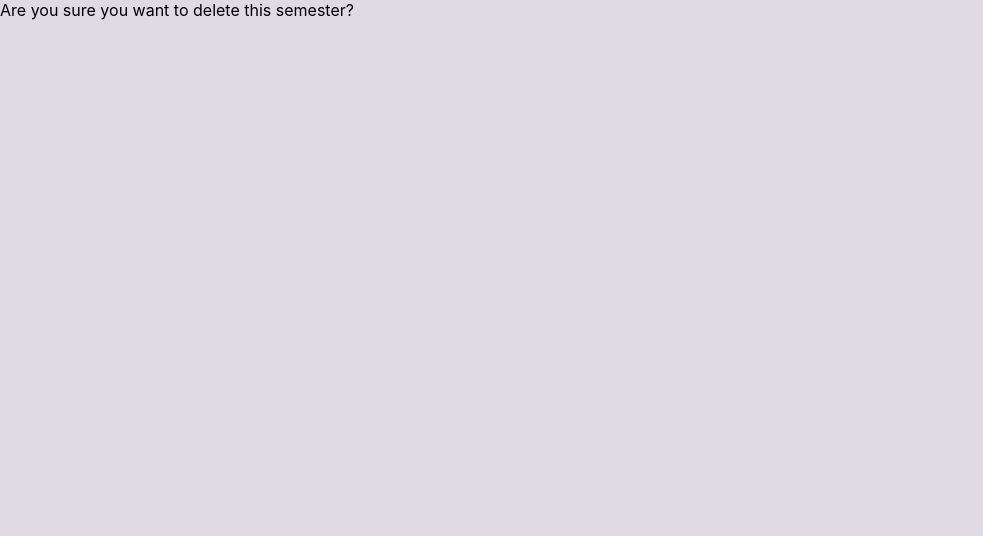
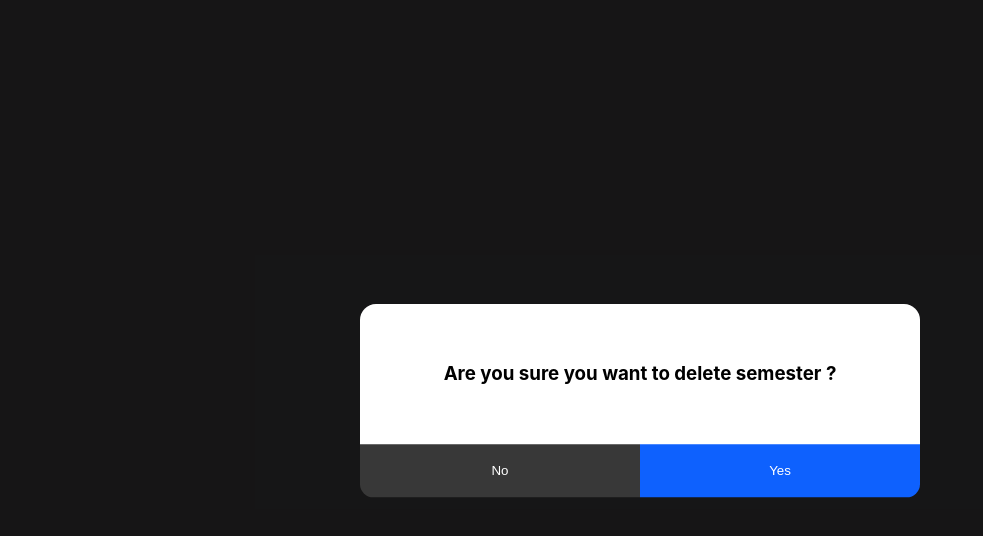
Before and after one commit to alexalextran/uni-mark-wam-calculator, a Next.js app: page /Components/ConfirmationModal in a window 1280 px wide. Shown: the top 536 px of the page, without its empty margins (0-983 px from the left). Built offline with nearby package versions, Linux system fonts and the light colour scheme; no server answers.

Commit message:
Developing the front end to allow for users to delete semesters if need be

```diff
--- a/pages/Components/ConfirmationModal.jsx
+++ b/pages/Components/ConfirmationModal.jsx
@@ -1,10 +1,14 @@
 import React from 'react';
+import styles from "../../styles/ConfirmationModal.module.scss";
 
-const ConfirmationModal = () => {
+const ConfirmationModal = ({setconfirm, semesterNO}) => {
     return (
-        <div>
-            Are you sure you want to delete this semester?
-        </div>
+        <main className={styles.main}>
+           <div><h3>Are you sure you want to delete semester {semesterNO}?</h3>
+           <span><button onClick={() => {setconfirm(false)}}>No</button>
+           <button>Yes</button></span>
+           </div>
+        </main>
     );
 }
 
--- a/styles/ConfirmationModal.module.scss
+++ b/styles/ConfirmationModal.module.scss
@@ -0,0 +1,53 @@
+@import "variables&functions";
+
+.main{
+    z-index: 1001;
+    background-color: rgba(0,0,0,0.9);
+    width: 100vw;
+    height: 100vh;
+    position: fixed;
+    bottom: 50%;
+    left: 50%;
+    transform: translate(-50%, 50%);
+
+    div{
+        border-radius: 1em;
+        @include absolutecenter;
+        opacity: 1 !important;
+        background-color: white;
+        width: 35em;
+        height: 12em;
+        @include flexCenter(column);
+        color: black;
+
+        h3{
+            height: 80%;
+            text-align: center;
+            @include flexCenter(row);
+        }
+
+        span{
+            width: 100%;
+            height: max-content;
+        }
+        button{
+            width: 50%;
+            height: 4em;
+            border: none;
+            transform: translateY(0.1em);
+            color: white;
+            transition: all 500ms;
+            &:nth-child(1){
+                border-radius: 0 0 0 1em;
+                background-color: rgb(56,56,56);
+            }
+            &:nth-child(2){
+                border-radius: 0 0 1em 0;
+                background-color: rgb(14,97,254);
+            }
+            &:hover{
+             opacity: 0.5;
+            }
+        }
+    }
+}
--- a/styles/FixedHeader.module.scss
+++ b/styles/FixedHeader.module.scss
@@ -8,7 +8,7 @@
     top: 0;
     width: 100vw;
     @include flexCenter(column);
-    z-index: 10000;
+    z-index: 1000;
 
     button{
         @include button;
```
Also changed, not shown: pages/Components/Semester.jsx (+9 -10 lines).
